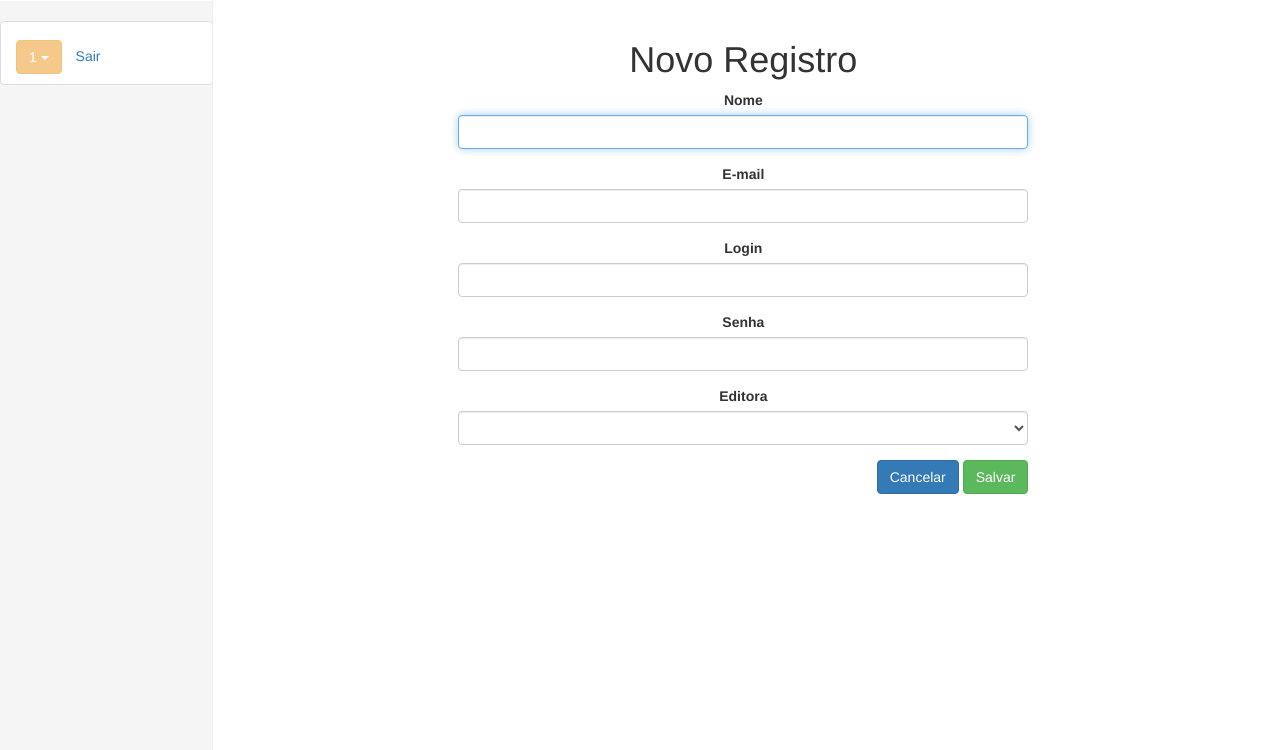
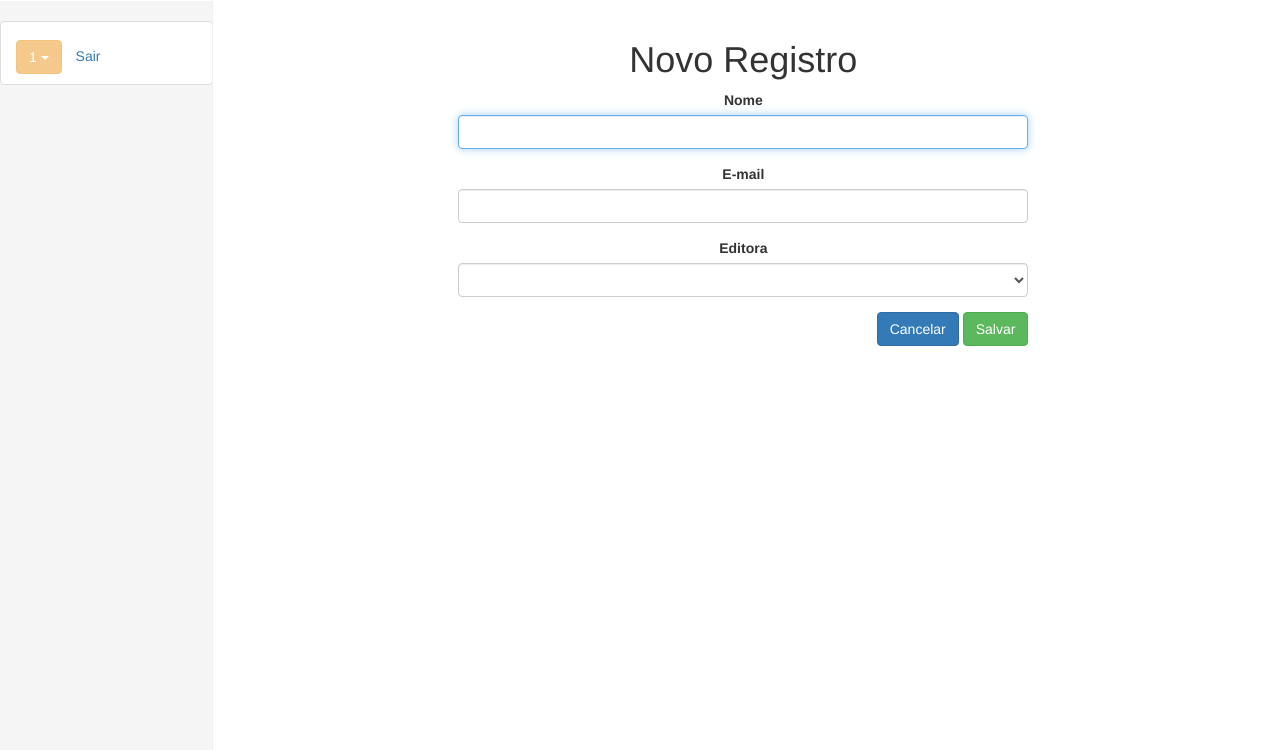
Before and after one commit to AndradeWI/ProjetoDEPS, a CodeIgniter app: page /database/index.php/usuario/manter/store in a window 1280 px wide; the page is wider, and only the part inside the window is pictured. Shown: the part 50-800 px from the top of that part. Run offline with CodeIgniter, Linux system fonts and the light colour scheme; the visitor is signed in with stand-in values (Sample User, id 1); data comes from the database, SQL or seed files in the repository; data that the repository does not hold is empty; some libraries are stand-ins or nearby versions.

Commit message:
Restrição dos campos permitidos
O usuário só pode alterar nome, email, editora e senha.

```diff
--- a/application/views/usuario/v_editar.php
+++ b/application/views/usuario/v_editar.php
@@ -29,19 +29,14 @@ if (!$this->session->userdata('logado')) {
                            value="<?= set_value('email') ?: (isset($email) ? $email : '') ?>" autofocus='true'/>
                 </div>
 
-                <div class="form-group">
-                    <label for="login">Login</label><span
-                            style="color:#f00;"><?php echo form_error('login') ?: ''; ?></span>
-                    <input type="text" name="login" id="login" class="form-control"
-                           value="<?= set_value('login') ?: (isset($login) ? $login : '') ?>" autofocus='true'/>
-                </div>
 
-                <div class="form-group">
-                    <label for="senha">Senha</label><span
-                            style="color:#f00;"><?php echo form_error('senha') ?: ''; ?></span>
-                    <input type="password" name="senha" id="senha" class="form-control"
-                           value="<?= set_value('senha') ?: (isset($senha) ? $senha : '') ?>" autofocus='true'/>
-                </div>
+                <input type="hidden" name="login" id="login" class="form-control"
+                       value="<?= set_value('login') ?: (isset($login) ? $login : '') ?>" autofocus='true'/>
+
+
+                <input type="hidden" name="senha" id="senha" class="form-control"
+                       value="<?= set_value('senha') ?: (isset($senha) ? $senha : '') ?>" autofocus='true'/>
+
 
                 <div class="form-group">
                     <label for="editora">Editora</label><span
```
